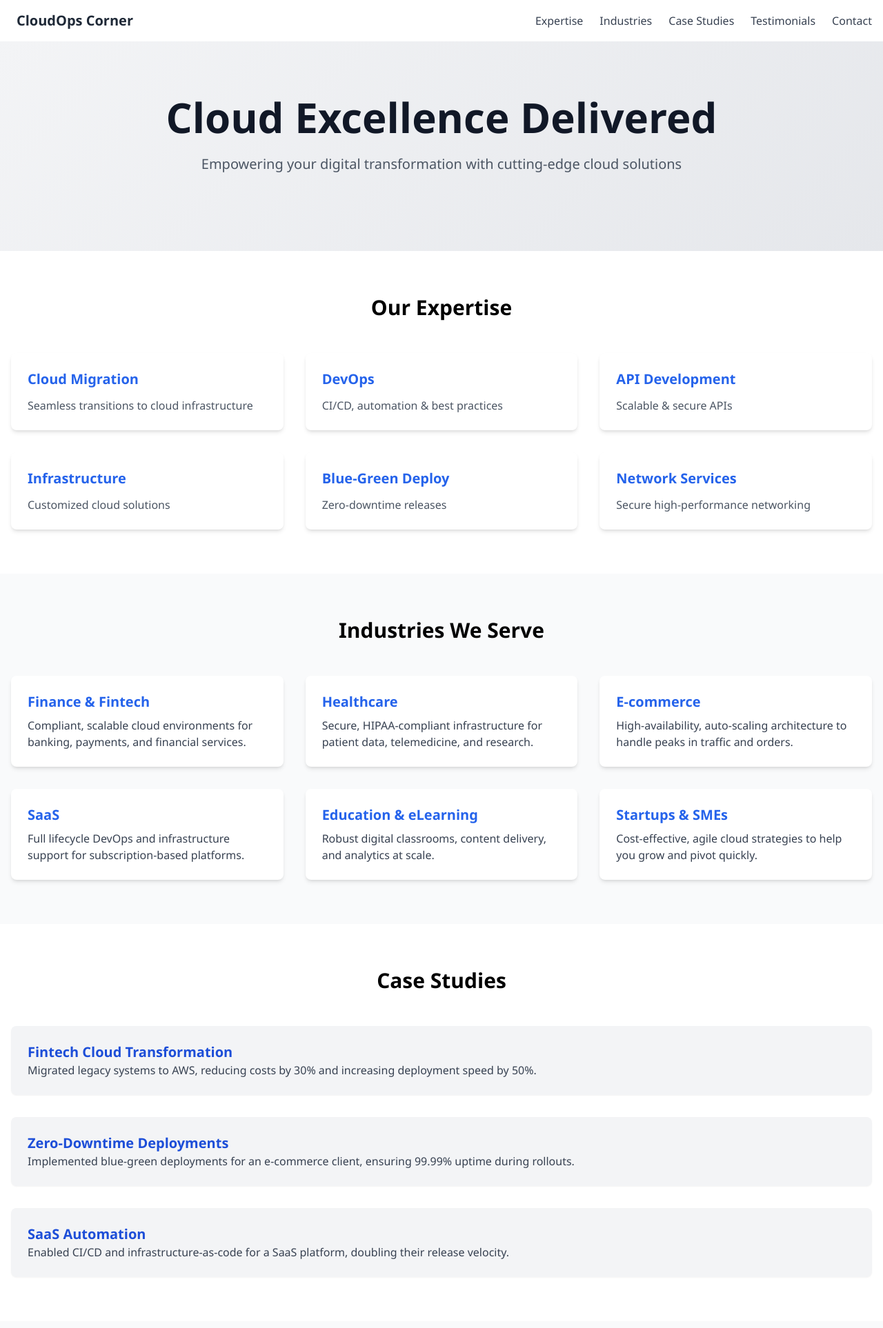
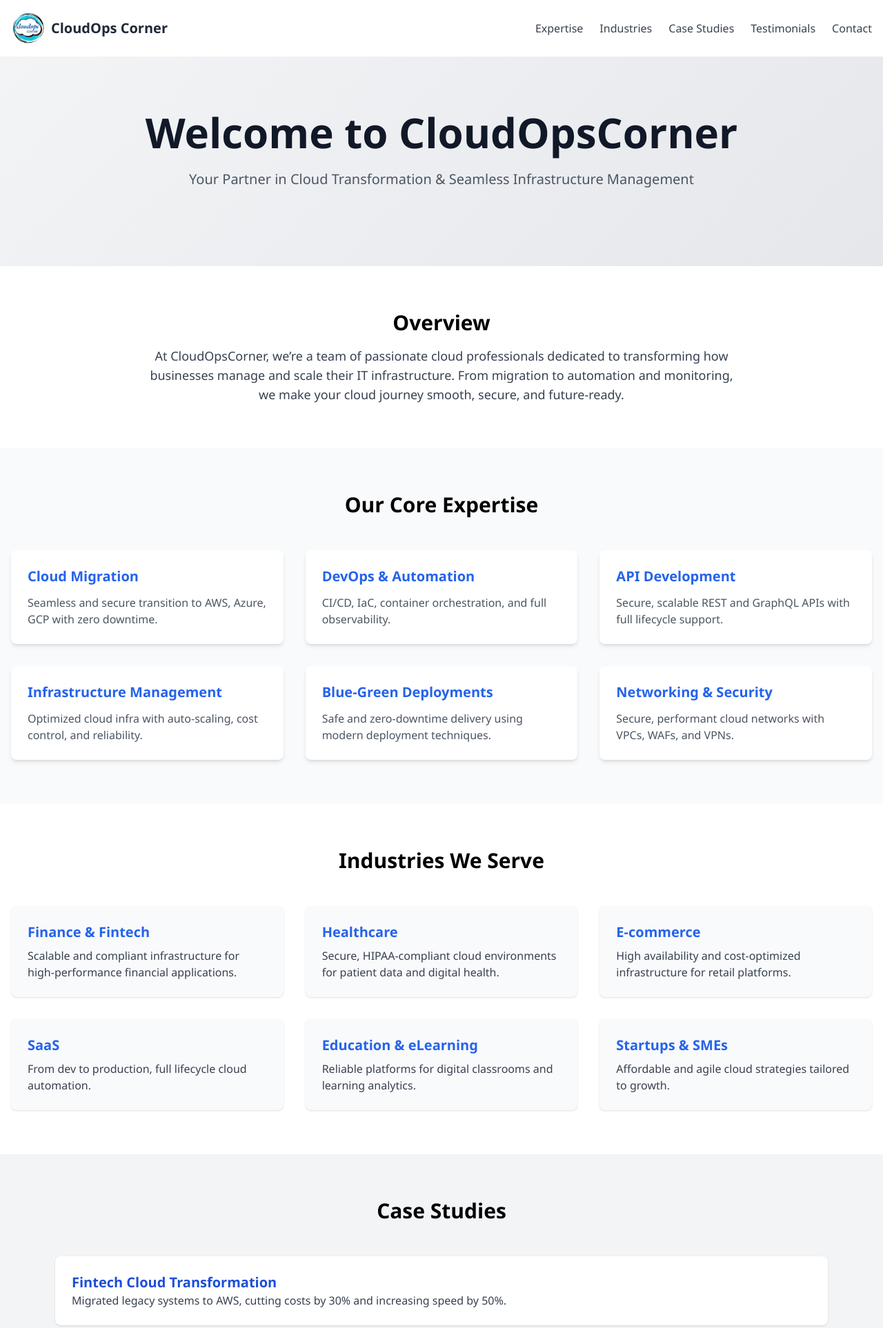
Before and after one commit to hdp01/cloudops-corner, a Flask app: page / in a window 1280 px wide. Shown: the top 1926 px of the page at 69% size. Run offline with Flask 3, Linux system fonts and the light colour scheme; some libraries are stand-ins or nearby versions.

Commit message:
updated the website with a little more content

```diff
--- a/templates/base.html
+++ b/templates/base.html
@@ -1,10 +1,10 @@
 <!DOCTYPE html>
 <html lang="en">
 <head>
-  <meta charset="UTF-8">
-  <meta name="viewport" content="width=device-width, initial-scale=1.0">
+  <meta charset="UTF-8" />
+  <meta name="viewport" content="width=device-width, initial-scale=1.0"/>
   <title>CloudOps Corner – Cloud Solutions Experts</title>
-  <link href="{{ url_for('static', filename='style.css') }}" rel="stylesheet">
+  <link href="{{ url_for('static', filename='style.css') }}" rel="stylesheet" />
   <script src="https://cdn.tailwindcss.com"></script>
 </head>
 <body class="bg-gray-50">
@@ -14,7 +14,7 @@
     <div class="max-w-7xl mx-auto px-4">
       <div class="flex justify-between items-center py-4">
         <div class="flex items-center">
-          <!-- <img src="{{ url_for('static', filename='cloudopslogo.png') }}" class="logo" alt="CloudOps Corner Logo"> -->
+          <img src="{{ url_for('static', filename='cloudopslogo.png') }}" alt="Logo" class="logo">
           <span class="ml-2 text-xl font-bold text-gray-800">CloudOps Corner</span>
         </div>
         <div class="hidden md:flex space-x-6">
@@ -34,7 +34,7 @@
   <!-- Footer -->
   <footer class="bg-gray-800 text-white py-8 mt-16">
     <div class="max-w-7xl mx-auto px-4 text-center">
-      <p class="mb-4">© 2024 CloudOps Corner. All rights reserved.</p>
+      <p class="mb-2">© 2024 CloudOps Corner. All rights reserved.</p>
       <p class="text-gray-400">Transforming businesses through cloud excellence</p>
     </div>
   </footer>
--- a/templates/index.html
+++ b/templates/index.html
@@ -7,106 +7,101 @@
   <section class="hero py-20">
     <div class="max-w-7xl mx-auto px-4 text-center">
       <h1 class="text-4xl md:text-6xl font-bold text-gray-900 mb-6">
-        Cloud Excellence Delivered
+        Welcome to CloudOpsCorner
       </h1>
       <p class="text-xl text-gray-600 mb-8 max-w-3xl mx-auto">
-        Empowering your digital transformation with cutting‑edge cloud solutions
+        Your Partner in Cloud Transformation & Seamless Infrastructure Management
       </p>
     </div>
   </section>
 
-  <!-- Expertise Section -->
-  <section id="expertise" class="py-16 bg-white">
+  <!-- Overview -->
+  <section class="py-16 bg-white">
+    <div class="max-w-4xl mx-auto px-4 text-center">
+      <h2 class="text-3xl font-bold mb-4">Overview</h2>
+      <p class="text-gray-700 text-lg">
+        At CloudOpsCorner, we’re a team of passionate cloud professionals dedicated to transforming how businesses manage and scale their IT infrastructure. From migration to automation and monitoring, we make your cloud journey smooth, secure, and future-ready.
+      </p>
+    </div>
+  </section>
+
+  <!-- Core Expertise -->
+  <section id="expertise" class="py-16 bg-gray-50">
     <div class="max-w-7xl mx-auto px-4">
-      <h2 class="text-3xl font-bold text-center mb-12">Our Expertise</h2>
+      <h2 class="text-3xl font-bold text-center mb-12">Our Core Expertise</h2>
       <div class="grid grid-cols-1 md:grid-cols-2 lg:grid-cols-3 gap-8">
         {% for service in [
-          {"title": "Cloud Migration",   "desc": "Seamless transitions to cloud infrastructure"},
-          {"title": "DevOps",            "desc": "CI/CD, automation & best practices"},
-          {"title": "API Development",   "desc": "Scalable & secure APIs"},
-          {"title": "Infrastructure",    "desc": "Customized cloud solutions"},
-          {"title": "Blue‑Green Deploy", "desc": "Zero‑downtime releases"},
-          {"title": "Network Services",  "desc": "Secure high‑performance networking"}
+          {"title": "Cloud Migration", "desc": "Seamless and secure transition to AWS, Azure, GCP with zero downtime."},
+          {"title": "DevOps & Automation", "desc": "CI/CD, IaC, container orchestration, and full observability."},
+          {"title": "API Development", "desc": "Secure, scalable REST and GraphQL APIs with full lifecycle support."},
+          {"title": "Infrastructure Management", "desc": "Optimized cloud infra with auto-scaling, cost control, and reliability."},
+          {"title": "Blue-Green Deployments", "desc": "Safe and zero-downtime delivery using modern deployment techniques."},
+          {"title": "Networking & Security", "desc": "Secure, performant cloud networks with VPCs, WAFs, and VPNs."}
         ] %}
-          <div class="card bg-white p-6 rounded-lg shadow-md hover:shadow-xl transition-shadow">
-            <h3 class="text-xl font-semibold mb-3 text-blue-600">{{ service.title }}</h3>
-            <p class="text-gray-600">{{ service.desc }}</p>
-          </div>
+        <div class="card bg-white p-6 rounded-lg shadow-md hover:shadow-xl transition-shadow">
+          <h3 class="text-xl font-semibold mb-3 text-blue-600">{{ service.title }}</h3>
+          <p class="text-gray-600">{{ service.desc }}</p>
+        </div>
         {% endfor %}
       </div>
     </div>
   </section>
 
-  <!-- Industries Section -->
-  <section id="industries" class="py-16 bg-gray-50">
-    <div class="max-w-7xl mx-auto px-4">
-      <h2 class="text-3xl font-bold text-center mb-12">Industries We Serve</h2>
-      <div class="grid grid-cols-1 sm:grid-cols-2 lg:grid-cols-3 gap-8">
-        <div class="card bg-white p-6 rounded-lg shadow-md hover:shadow-xl transition-shadow">
-          <h3 class="text-xl font-semibold mb-2 text-blue-600">Finance &amp; Fintech</h3>
-          <p class="text-gray-700">Compliant, scalable cloud environments for banking, payments, and financial services.</p>
+  <!-- Industries -->
+  <section id="industries" class="py-16 bg-white">
+    <div class="max-w-7xl mx-auto px-4 text-center">
+      <h2 class="text-3xl font-bold mb-12">Industries We Serve</h2>
+      <div class="grid grid-cols-1 sm:grid-cols-2 lg:grid-cols-3 gap-8 text-left">
+        {% for industry in [
+          {"title": "Finance & Fintech", "desc": "Scalable and compliant infrastructure for high-performance financial applications."},
+          {"title": "Healthcare", "desc": "Secure, HIPAA-compliant cloud environments for patient data and digital health."},
+          {"title": "E-commerce", "desc": "High availability and cost-optimized infrastructure for retail platforms."},
+          {"title": "SaaS", "desc": "From dev to production, full lifecycle cloud automation."},
+          {"title": "Education & eLearning", "desc": "Reliable platforms for digital classrooms and learning analytics."},
+          {"title": "Startups & SMEs", "desc": "Affordable and agile cloud strategies tailored to growth."}
+        ] %}
+        <div class="card bg-gray-50 p-6 rounded-lg shadow hover:shadow-md">
+          <h3 class="text-xl font-bold text-blue-600 mb-2">{{ industry.title }}</h3>
+          <p class="text-gray-700">{{ industry.desc }}</p>
         </div>
-        <div class="card bg-white p-6 rounded-lg shadow-md hover:shadow-xl transition-shadow">
-          <h3 class="text-xl font-semibold mb-2 text-blue-600">Healthcare</h3>
-          <p class="text-gray-700">Secure, HIPAA‑compliant infrastructure for patient data, telemedicine, and research.</p>
-        </div>
-        <div class="card bg-white p-6 rounded-lg shadow-md hover:shadow-xl transition-shadow">
-          <h3 class="text-xl font-semibold mb-2 text-blue-600">E‑commerce</h3>
-          <p class="text-gray-700">High‑availability, auto‑scaling architecture to handle peaks in traffic and orders.</p>
-        </div>
-        <div class="card bg-white p-6 rounded-lg shadow-md hover:shadow-xl transition-shadow">
-          <h3 class="text-xl font-semibold mb-2 text-blue-600">SaaS</h3>
-          <p class="text-gray-700">Full lifecycle DevOps and infrastructure support for subscription‑based platforms.</p>
-        </div>
-        <div class="card bg-white p-6 rounded-lg shadow-md hover:shadow-xl transition-shadow">
-          <h3 class="text-xl font-semibold mb-2 text-blue-600">Education &amp; eLearning</h3>
-          <p class="text-gray-700">Robust digital classrooms, content delivery, and analytics at scale.</p>
-        </div>
-        <div class="card bg-white p-6 rounded-lg shadow-md hover:shadow-xl transition-shadow">
-          <h3 class="text-xl font-semibold mb-2 text-blue-600">Startups &amp; SMEs</h3>
-          <p class="text-gray-700">Cost‑effective, agile cloud strategies to help you grow and pivot quickly.</p>
-        </div>
+        {% endfor %}
       </div>
     </div>
   </section>
 
   <!-- Case Studies -->
-  <section id="case-studies" class="py-16 bg-white">
-    <div class="max-w-7xl mx-auto px-4">
+  <section id="case-studies" class="py-16 bg-gray-100">
+    <div class="max-w-6xl mx-auto px-4">
       <h2 class="text-3xl font-bold text-center mb-12">Case Studies</h2>
       <div class="space-y-8">
-        <div class="bg-gray-100 p-6 rounded-lg shadow-sm">
+        <div class="bg-white p-6 rounded-lg shadow">
           <h3 class="text-xl font-semibold text-blue-700">Fintech Cloud Transformation</h3>
-          <p class="text-gray-700">Migrated legacy systems to AWS, reducing costs by 30% and increasing deployment speed by 50%.</p>
+          <p class="text-gray-700">Migrated legacy systems to AWS, cutting costs by 30% and increasing speed by 50%.</p>
         </div>
-        <div class="bg-gray-100 p-6 rounded-lg shadow-sm">
-          <h3 class="text-xl font-semibold text-blue-700">Zero‑Downtime Deployments</h3>
-          <p class="text-gray-700">Implemented blue‑green deployments for an e‑commerce client, ensuring 99.99% uptime during rollouts.</p>
+        <div class="bg-white p-6 rounded-lg shadow">
+          <h3 class="text-xl font-semibold text-blue-700">Zero-Downtime Deployments</h3>
+          <p class="text-gray-700">Blue-green deployment strategy ensured 99.99% availability for a major e‑commerce client.</p>
         </div>
-        <div class="bg-gray-100 p-6 rounded-lg shadow-sm">
-          <h3 class="text-xl font-semibold text-blue-700">SaaS Automation</h3>
-          <p class="text-gray-700">Enabled CI/CD and infrastructure‑as‑code for a SaaS platform, doubling their release velocity.</p>
+        <div class="bg-white p-6 rounded-lg shadow">
+          <h3 class="text-xl font-semibold text-blue-700">SaaS CI/CD Automation</h3>
+          <p class="text-gray-700">Infrastructure-as-code pipelines reduced manual work and doubled deployment velocity.</p>
         </div>
       </div>
     </div>
   </section>
 
   <!-- Testimonials -->
-  <section id="testimonials" class="py-16 bg-gray-50">
+  <section id="testimonials" class="py-16 bg-white">
     <div class="max-w-5xl mx-auto px-4 text-center">
-      <h2 class="text-3xl font-bold mb-12">Testimonials</h2>
+      <h2 class="text-3xl font-bold mb-12">What Our Clients Say</h2>
       <div class="space-y-8">
-        <blockquote class="bg-white p-6 rounded-lg shadow">
-          <p class="text-gray-700 italic">
-            "CloudOpsCorner helped us completely rethink our infrastructure. Their expertise in cloud and DevOps is unmatched."
-          </p>
-          <footer class="mt-4 text-blue-700 font-semibold">— Rajesh T., CTO, FinSolve</footer>
+        <blockquote class="bg-gray-50 p-6 rounded-lg shadow">
+          <p class="italic text-gray-800">"CloudOpsCorner helped us rethink our infrastructure. Their expertise is unmatched."</p>
+          <footer class="mt-4 font-semibold text-blue-700">— Rajesh T., CTO, FinSolve Pvt Ltd</footer>
         </blockquote>
-        <blockquote class="bg-white p-6 rounded-lg shadow">
-          <p class="text-gray-700 italic">
-            "Seamless migration, proactive support, and scalable cloud solutions. Truly a reliable partner!"
-          </p>
-          <footer class="mt-4 text-blue-700 font-semibold">— Neha S., VP Tech, EduLearn</footer>
+        <blockquote class="bg-gray-50 p-6 rounded-lg shadow">
+          <p class="italic text-gray-800">"Seamless cloud migration and proactive support. A trusted partner in digital transformation."</p>
+          <footer class="mt-4 font-semibold text-blue-700">— Neha S., VP Tech, EduLearn</footer>
         </blockquote>
       </div>
     </div>
@@ -116,7 +111,7 @@
   <section id="contact" class="py-16 bg-blue-600 text-white">
     <div class="max-w-3xl mx-auto px-4 text-center">
       <h2 class="text-3xl font-bold mb-6">Let’s Build the Future of Your Cloud</h2>
-      <p class="text-lg mb-6">Reach out to us to schedule a consultation or learn more about our services.</p>
+      <p class="text-lg mb-6">Contact us to schedule a consultation or get a custom cloud strategy for your business.</p>
       <div class="space-y-2">
         <p>Email: <a href="mailto:contact@cloudopscorner.com" class="underline">contact@cloudopscorner.com</a></p>
         <p>Phone: +91‑XXXXXXXXXX</p>
```
